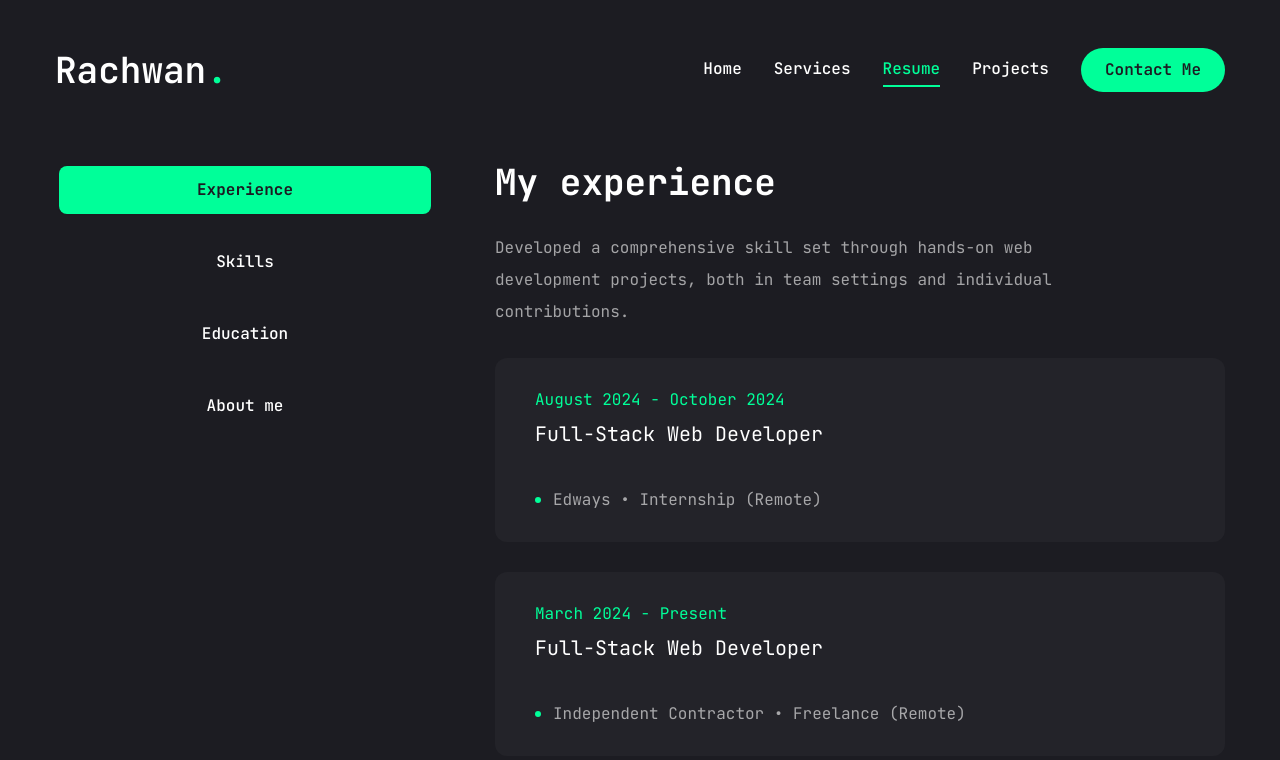
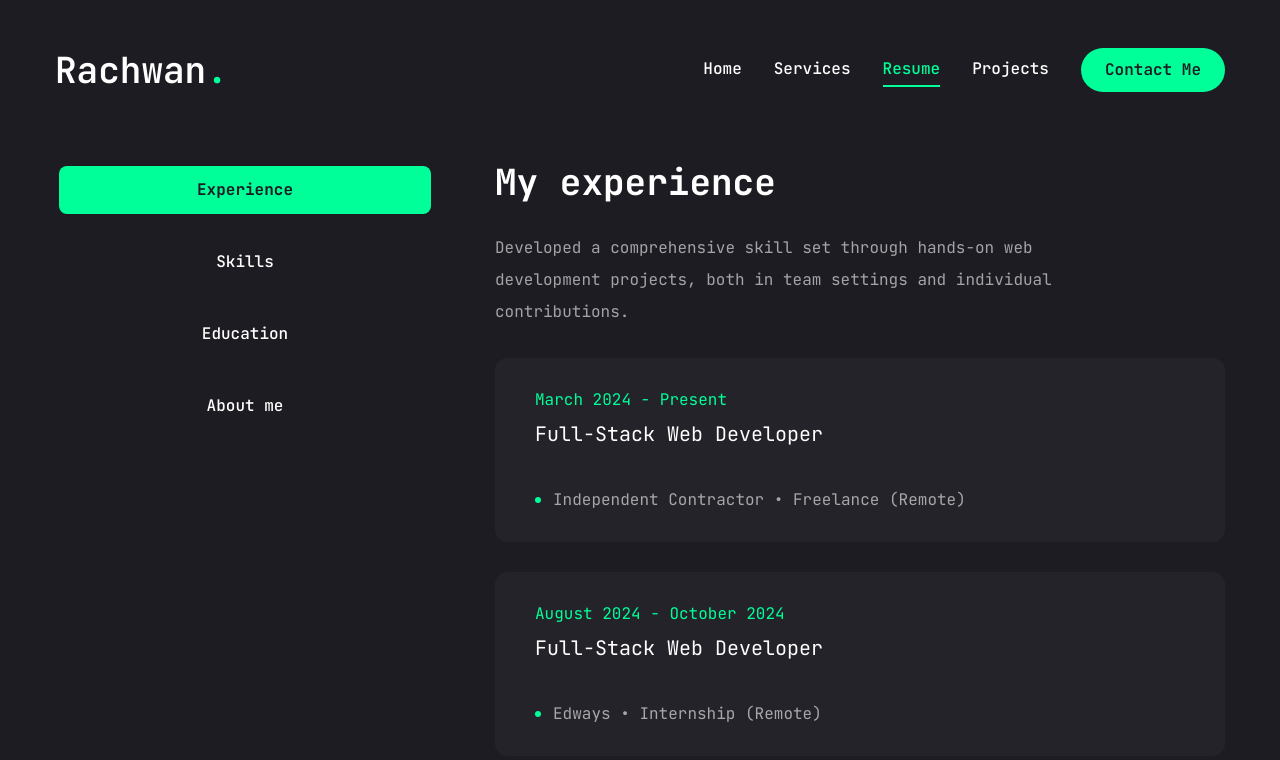
Before and after one commit to Rachwan/rachwan-harb, a Next.js app: page /resume in a window 1280 px wide. Shown: the top 760 px of the page. Built offline with nearby package versions, Linux system fonts and the light colour scheme.

Commit message:
Made the experience in the right order

```diff
--- a/app/resume/page.jsx
+++ b/app/resume/page.jsx
@@ -37,14 +37,14 @@ const experience = {
     "Developed a comprehensive skill set through hands-on web development projects, both in team settings and individual contributions.",
   items: [
     {
+      company: "Independent Contractor • Freelance (Remote)",
+      position: "Full-Stack Web Developer",
+      duration: "March 2024 - Present",
+    },
+    {
       company: "Edways • Internship (Remote)",
       position: "Full-Stack Web Developer",
       duration: "August 2024 - October 2024",
-    },
-    {
-      company: "Independent Contractor • Freelance (Remote)",
-      position: "Full-Stack Web Developer",
-      duration: "March 2024 - Present",
     },
     {
       company: "Codi Tech • Full Time (On-site)",
```
